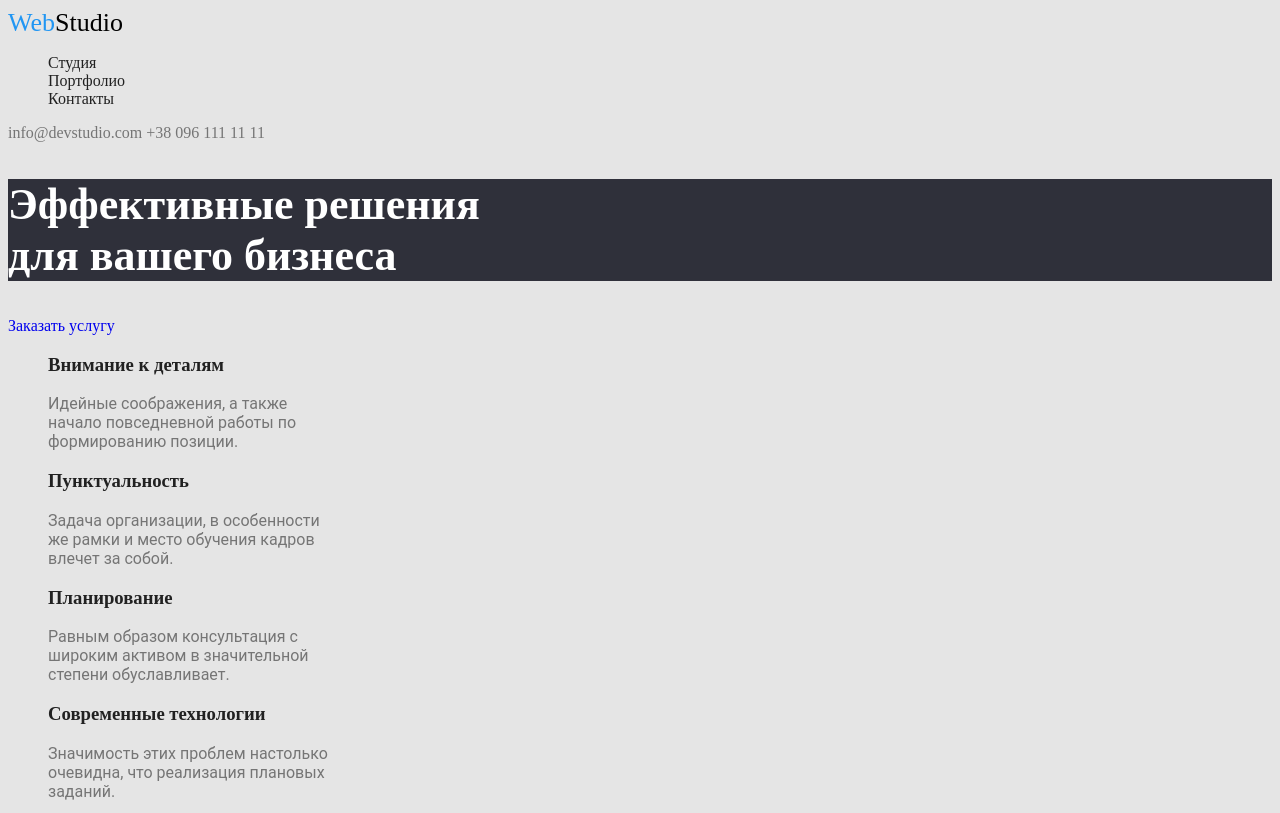
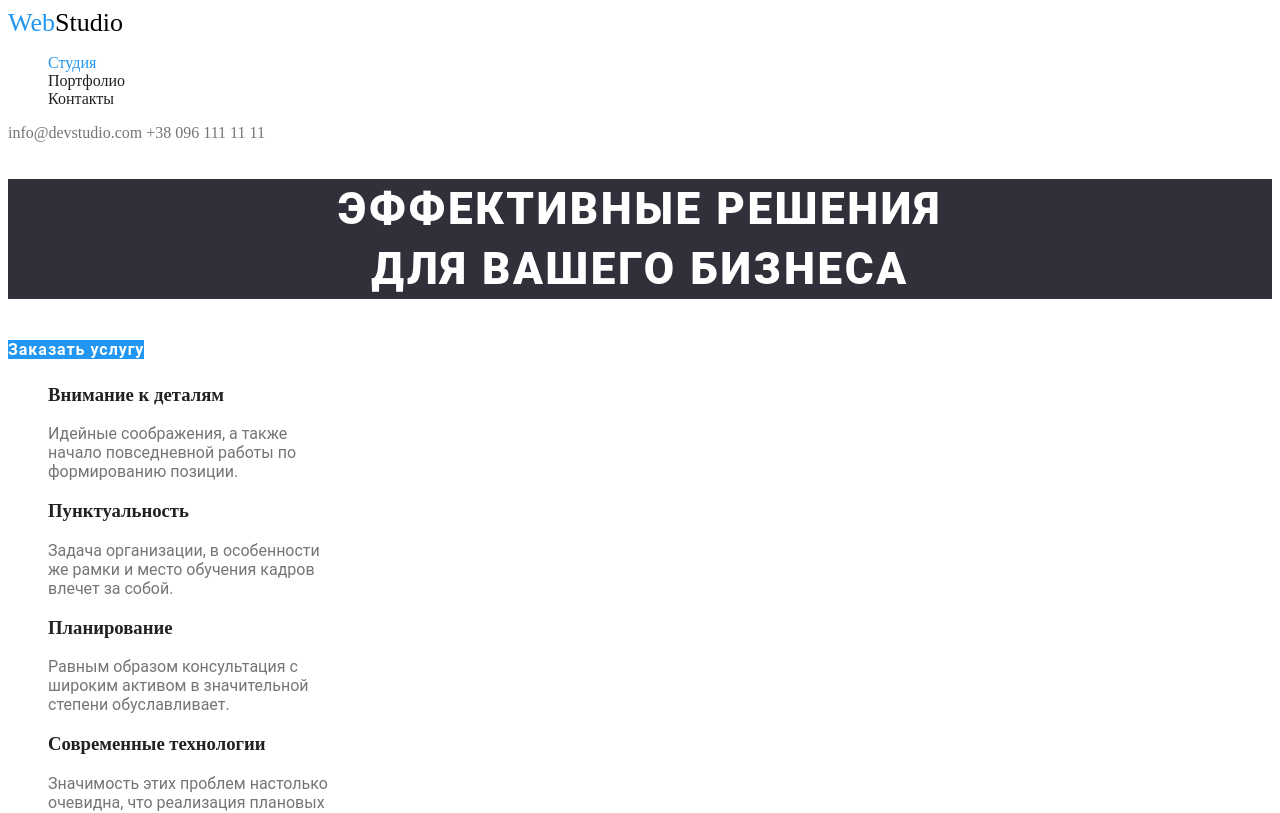
Before and after one commit to Te-tiana/goit-markup-hw-02, a plain HTML site: page index.html in a window 1280 px wide. Shown: the top 813 px of the page. Drawn offline with Linux system fonts and the light colour scheme.

Commit message:
Добавляет классы и палитру цветов в файл css
Добавлены классы для разных уровней тегов и размечены цвета текста и фона.

```diff
--- a/css/styles.css
+++ b/css/styles.css
@@ -2,7 +2,8 @@
     --primary-text-color: #757575;
     --title-text-color: #212121;
     --accent-color: #2196F3;
-    --primary-bg-color: #E5E5E5;
+    --primary-bg-color:  #FFFFFF;
+    --primary-white-color: #FFFFFF;
 }
 
 body{
@@ -26,6 +27,9 @@ a{
     text-decoration: none;
 }
 
+.footer .logo{
+    color: var(--primary-white-color);
+}
 .logo > span{
     color: #2196F3;
 }
@@ -40,6 +44,10 @@ a{
 /* Навигация */
 .site-nav .link{
     color: var(--title-text-color);
+}
+
+.site-nav .link.current{
+    color: var(--accent-color);
 }
 
 .site-nav a:focus,
@@ -59,10 +67,16 @@ a{
 
 /* Герой */
 .hero-title{
-    font: Roboto;
-    font-size: 44px;
-    color: #FFFFFF;
-    background-color: #2F303A;
+font-family: Roboto;
+font-style: normal;
+font-weight: 900;
+font-size: 44px;
+line-height: 60px;
+text-align: center;
+letter-spacing: 0.06em;
+text-transform: uppercase;
+color: var(--primary-white-color);
+background-color: #2F303A;
 }
 
 h2,
@@ -70,26 +84,48 @@ h3{
     color: var(--title-text-color);
 }
 
-.section p{
+.section p,
+.section h4{
     font-family: Roboto;
     color: var(--primary-text-color);
 }
 
 /* Button */
 .button{
-    color: var(--title-text-color);
+font-family: Roboto;
+font-style: normal;
+font-weight: 500;
+font-size: 16px;
+line-height: 26px;
+text-align: center;
+letter-spacing: 0.03em;
+color: var(--title-text-color);
+background-color: #F5F4FA;
+border: transparent;
+}
+
+.button.primary{
+font-weight: bold;
+font-size: 16px;
+line-height: 30px;
+align-items: center;
+text-align: center;
+letter-spacing: 0.06em;
+color: var(--primary-white-color);
+background-color:var(--accent-color);
+}
+
+
+.section.team{
     background-color: #F5F4FA;
 }
 
-
-
-
-
-
-.address-text{
-    color: #FFFFFF;
+.footer{
     background-color: #000000;
 }
+.address-text{
+    color: var(--primary-white-color);
+    }
 
 .address-text > a{
     color: rgba(255, 255, 255, 0.6)
--- a/index.html
+++ b/index.html
@@ -16,7 +16,7 @@
         </a>
 
 <ul class="site-nav">
-    <li><a href="./index.html" class="link">Студия</a></li>
+    <li><a href="./index.html" class="link current">Студия</a></li>
     <li><a href="./portfolio.html" class="link">Портфолио</a></li>
     <li><a href="#" class="link">Контакты</a></li>
 </ul>
@@ -34,7 +34,7 @@
     <!-- Блок Герой -->
     <section class="hero">
         <h1 class="hero-title">Эффективные решения<br> для вашего бизнеса</h1>
-    <a href="#">Заказать услугу</a>
+    <a href="#" class="button primary">Заказать услугу</a>
 </section>
 </div>
 
@@ -81,7 +81,7 @@
     </ul>
 </section>
 
-<section class="section">
+<section class="section team">
     <h2 class="title">Наша команда</h2>
     <ul>
         <li>
@@ -119,12 +119,11 @@
 </section>
  </main>
 
-<footer>
+<footer class="footer">
     <a href="./index.html" class="logo">
         <span>Web</span>Studio
     </a>
-
-    <address class="address-text">
+       <address class="address-text">
 г. Киев, пр-т Леси Украинки, 26 <br>
 <a href="mailto:info@devstudio.com">info@devstudio.com</a><br>
 <a href="tel:+380961111111">+38 096 111 11 11</a>
```
Also changed, not shown: portfolio.html (+3 -4 lines).
